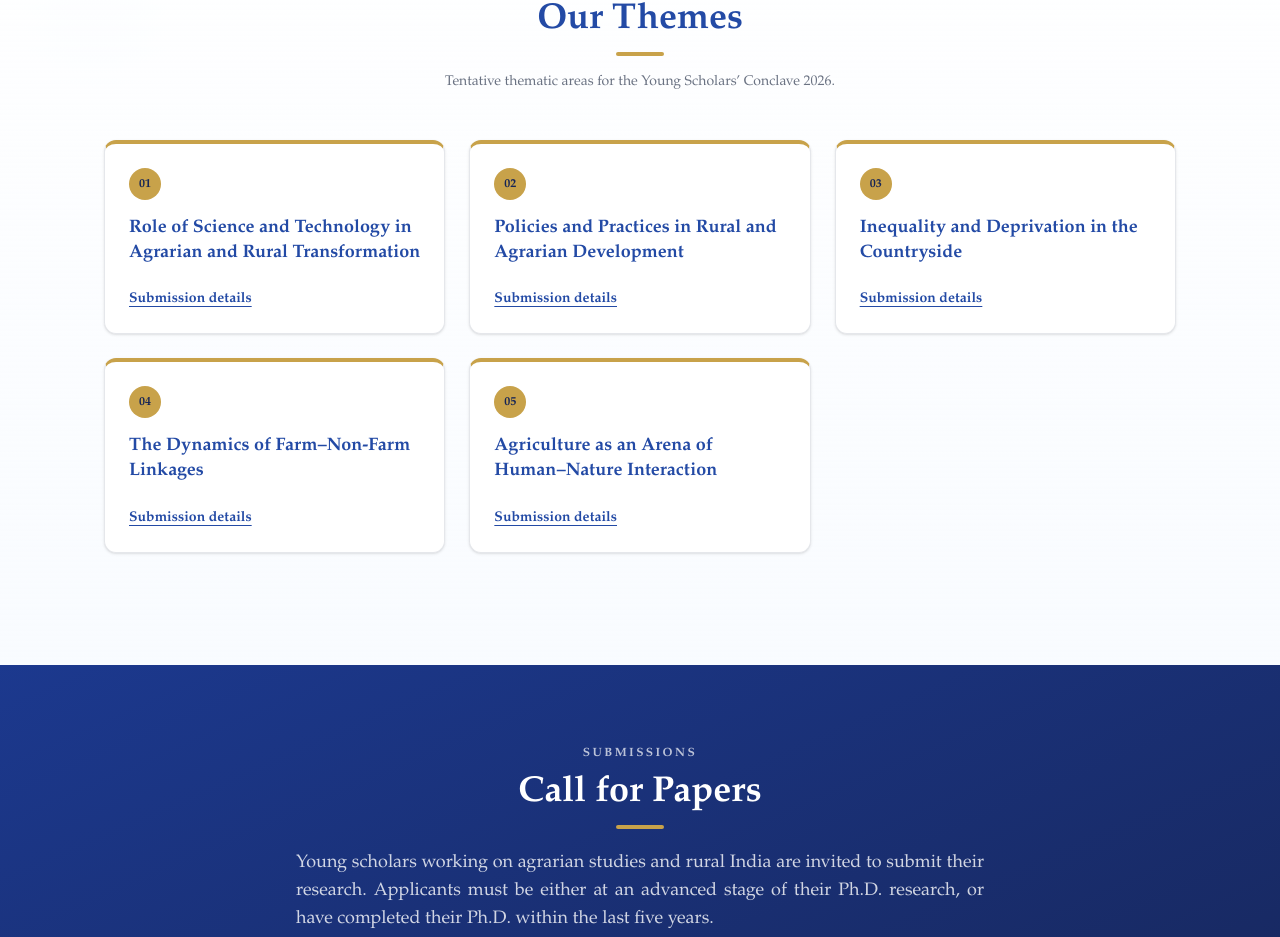
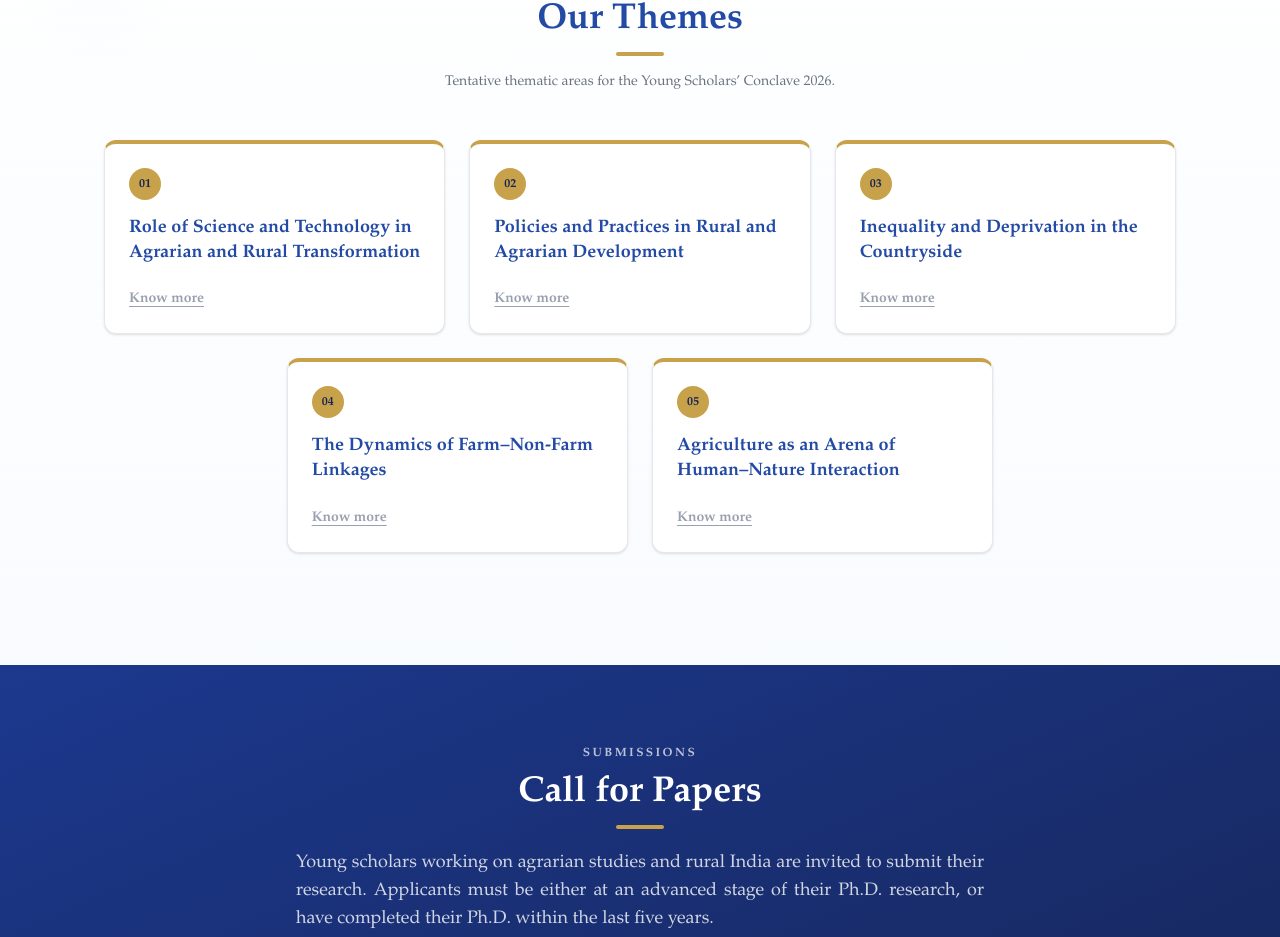
Before and after one commit to Aadix2069/young-scholars-conclave, a Next.js app: page / in a window 1280 px wide. Shown: the part 1990-2927 px from the top of the page. Built offline with nearby package versions, Linux system fonts and the light colour scheme.

Commit message:
feat: theme cards link to per-theme PDFs with centred grid

```diff
--- a/src/components/ThemesSection.tsx
+++ b/src/components/ThemesSection.tsx
@@ -1,3 +1,4 @@
+import { THEME_PDFS } from "@/lib/conferenceDocs";
 import { Eyebrow } from "./Eyebrow";
 import { SectionAccent } from "./SectionAccent";
 
@@ -12,10 +13,12 @@ const THEMES = [
 function ThemeCard({
   title,
   index,
+  pdfHref,
   delay = 0,
 }: {
   title: string;
   index: number;
+  pdfHref: string;
   delay?: number;
 }) {
   return (
@@ -30,12 +33,24 @@ function ThemeCard({
         </span>
         <h3 className="mt-4 text-lg font-bold leading-snug text-brand-blue">{title}</h3>
       </div>
-      <a
-        href="#call-for-papers"
-        className="mt-6 inline-block text-sm font-semibold text-brand-blue underline underline-offset-4 transition-colors duration-200 ease-[var(--ease-smooth)] hover:text-gray-700"
-      >
-        Submission details
-      </a>
+      {pdfHref ? (
+        <a
+          href={pdfHref}
+          target="_blank"
+          rel="noopener noreferrer"
+          className="mt-6 inline-block text-sm font-semibold text-brand-blue underline underline-offset-4 transition-colors duration-200 ease-[var(--ease-smooth)] hover:text-brand-gold focus-visible:outline-none focus-visible:ring-2 focus-visible:ring-brand-gold focus-visible:ring-offset-2"
+        >
+          Know more
+        </a>
+      ) : (
+        <span
+          className="mt-6 inline-block cursor-not-allowed text-sm font-semibold text-gray-400 underline underline-offset-4"
+          aria-disabled="true"
+          title="The theme description PDF will be available soon"
+        >
+          Know more
+        </span>
+      )}
     </div>
   );
 }
@@ -63,9 +78,19 @@ export function ThemesSection() {
           Tentative thematic areas for the Young Scholars&rsquo; Conclave 2026.
         </p>
 
-        <div className="mt-12 grid grid-cols-1 gap-6 sm:grid-cols-2 lg:grid-cols-3">
+        <div className="mt-12 flex flex-wrap justify-center gap-6">
           {THEMES.map((theme, index) => (
-            <ThemeCard key={theme.title} {...theme} index={index} delay={index * 80} />
+            <div
+              key={theme.title}
+              className="w-full sm:w-[calc(50%-0.75rem)] lg:w-[calc(33.333%-1rem)]"
+            >
+              <ThemeCard
+                title={theme.title}
+                index={index}
+                pdfHref={THEME_PDFS[theme.title] ?? ""}
+                delay={index * 80}
+              />
+            </div>
           ))}
         </div>
       </div>
--- /dev/null
+++ b/src/lib/conferenceDocs.ts
@@ -0,0 +1,21 @@
+/**
+ * Single source of truth for the conference PDFs the site links out to.
+ *
+ * Drop the PDF into `public/docs/` and put its path here — every button on
+ * the site reads from this file, so nothing else needs to change.
+ *
+ * Leave a value as an empty string to keep that button in its disabled
+ * "coming soon" state (see DocLink.tsx / RegisterLink.tsx).
+ */
+
+/** Per-theme description PDFs, keyed by the exact theme title. */
+export const THEME_PDFS: Record<string, string> = {
+  "Role of Science and Technology in Agrarian and Rural Transformation": "",
+  "Policies and Practices in Rural and Agrarian Development": "",
+  "Inequality and Deprivation in the Countryside": "",
+  "The Dynamics of Farm–Non-Farm Linkages": "",
+  "Agriculture as an Arena of Human–Nature Interaction": "",
+};
+
+/** Submission guidelines PDF, linked from the Call for Papers section. */
+export const SUBMISSION_GUIDELINES_PDF = "";
```
